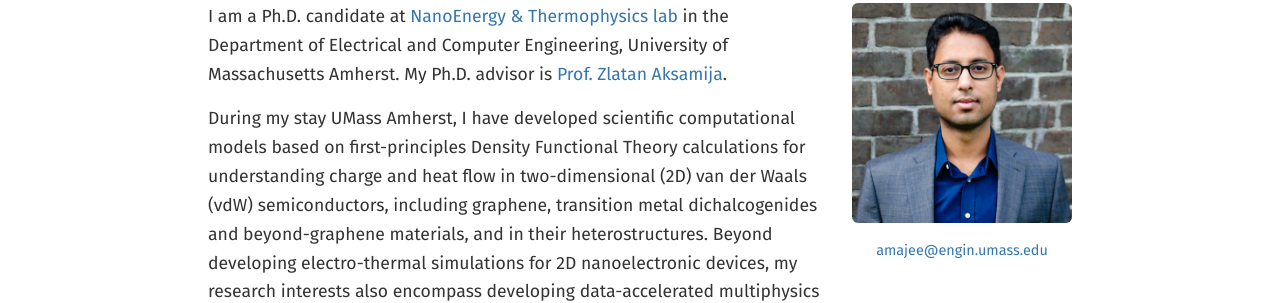
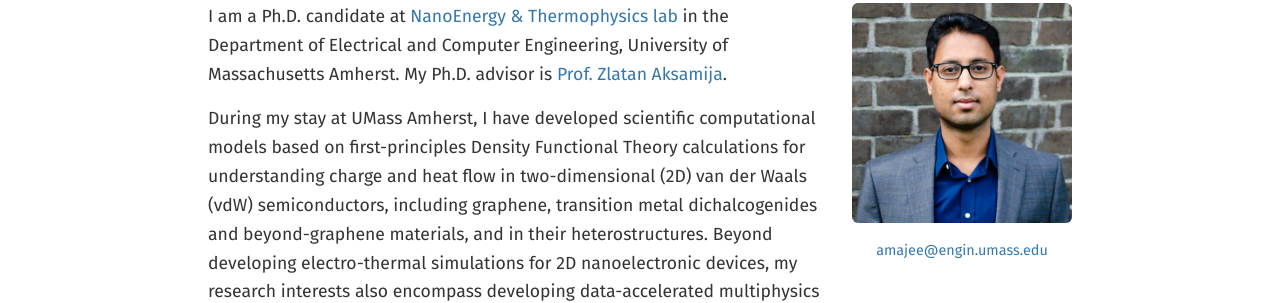
Before and after one commit to arnabmajee/arnabmajee.github.io, a Jekyll site: the page built from index.md, in a window 1280 px wide. Shown: the part 183-486 px from the top of the page. Built offline with Jekyll 4.4.1, drawn with Linux system fonts in a browser that asks for light colours; nearby versions of some CDN libraries; a style sheet for code colours, icons or effects is not loaded; some of the changed text lies outside the part shown.

```diff
--- a/index.md
+++ b/index.md
@@ -11,7 +11,7 @@ class: home
 <div class="intro" markdown="1">
 I am a Ph.D. candidate at [NanoEnergy & Thermophysics lab](https://netlab.umasscreate.net/) in the Department of Electrical and Computer Engineering, University of Massachusetts Amherst. My Ph.D. advisor is [Prof. Zlatan Aksamija](https://blogs.umass.edu/zlatana/about/).
 
-<div>During my stay UMass Amherst, I have developed scientific computational models based on first-principles Density Functional Theory calculations for understanding charge and heat flow in two-dimensional (2D) van der Waals (vdW) semiconductors, including graphene, transition metal dichalcogenides and beyond-graphene materials, and in their heterostructures. Beyond developing electro-thermal simulations for 2D nanoelectronic devices, my research interests also encompass developing data-accelerated multiphysics device models to improve our understanding of complex material systems.</div>
+<div>During my stay at UMass Amherst, I have developed scientific computational models based on first-principles Density Functional Theory calculations for understanding charge and heat flow in two-dimensional (2D) van der Waals (vdW) semiconductors, including graphene, transition metal dichalcogenides and beyond-graphene materials, and in their heterostructures. Beyond developing electro-thermal simulations for 2D nanoelectronic devices, my research interests also encompass developing data-accelerated multiphysics device models to improve our understanding of complex material systems.</div>
 
 </div>
 
```
